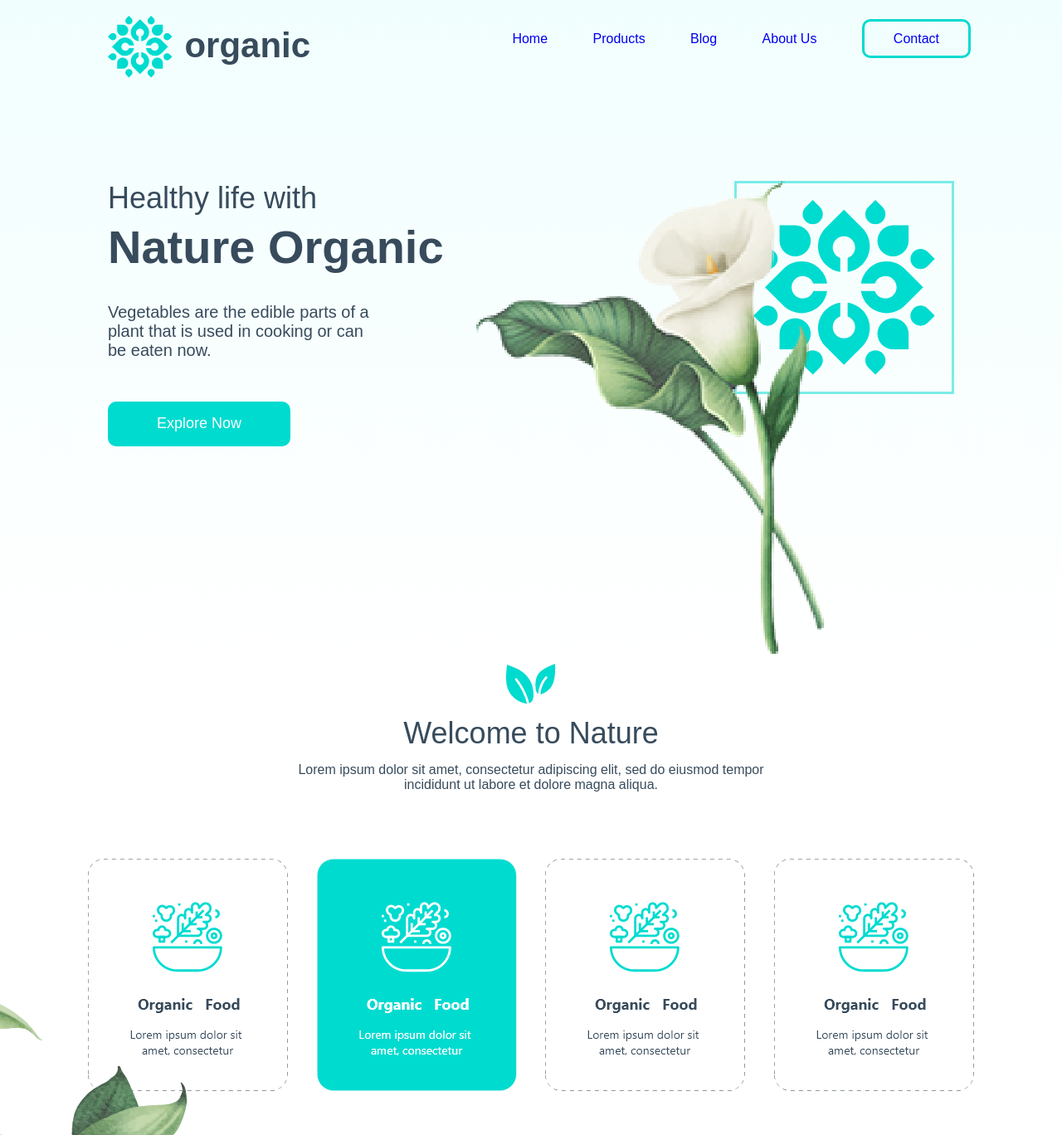
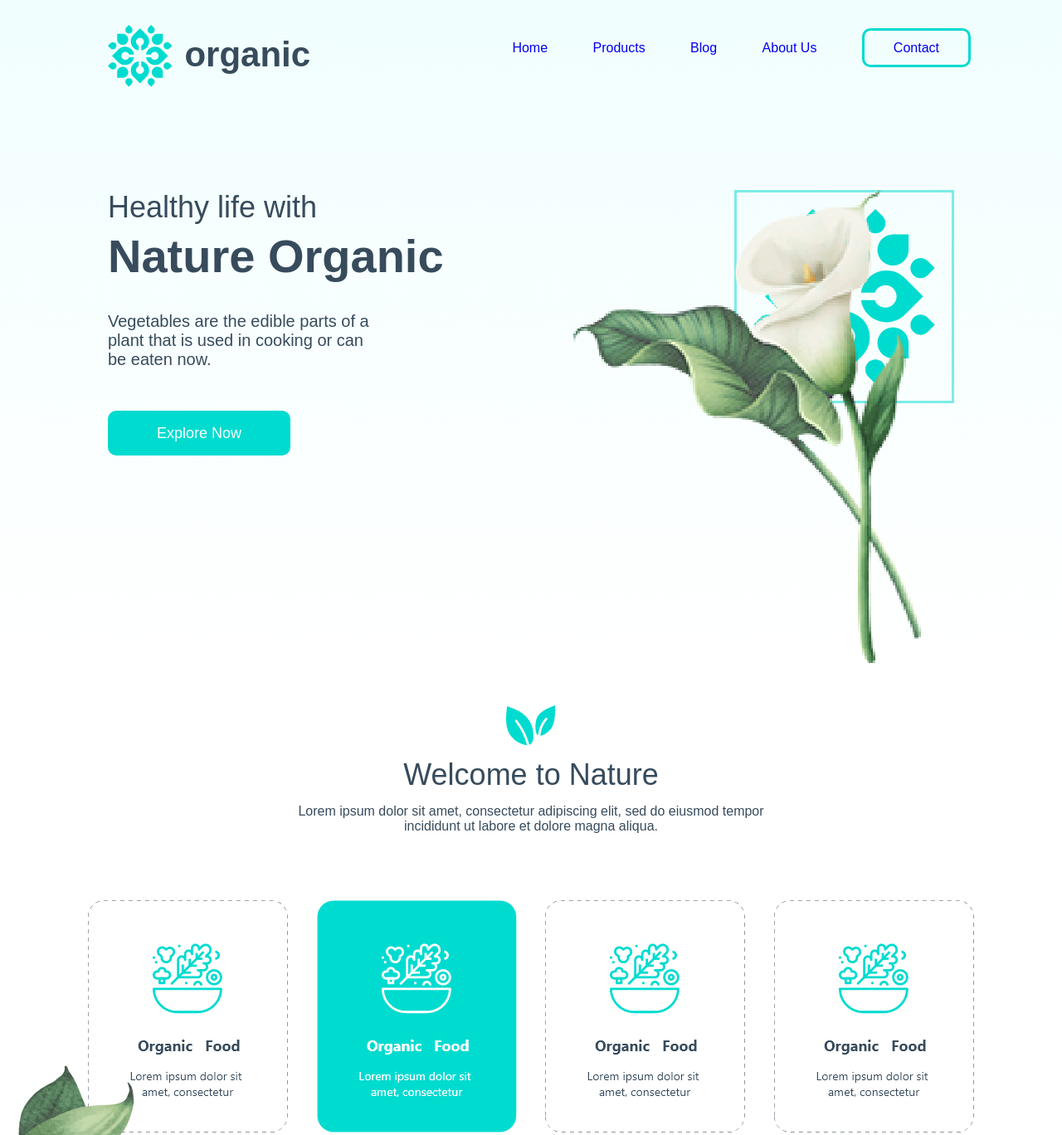
Before and after one commit to abhayxkumar/Organic-homepage, a plain HTML site: page index.html in a window 1280 px wide. Shown: the top 1368 px of the page at 83% size. Drawn offline with Linux system fonts and the light colour scheme.

Commit message:
final commit

```diff
--- a/style.css
+++ b/style.css
@@ -15,7 +15,8 @@ body {
 .part-1 {
     width: 100%;
     height: 800px;
-    padding: 18.5px 110px 106px 130px;
+    padding: 30px 110px 106px 130px;
+    margin-bottom: 50px;
     background-image: linear-gradient(to bottom, #f1fefe, rgba(241, 254, 254, 0));
 }
 
@@ -121,7 +122,7 @@ li {
 .grp195 {
     display: block;
     grid-row: 1;
-    grid-column: 1 / span 8;
+    grid-column: 4 / span 8;
     padding-top: 0;
     z-index: 1;
 }
@@ -134,7 +135,7 @@ li {
     flex-direction: column;
     align-items: center;
     text-align: center;
-    margin-bottom: 80px;
+    margin-bottom: 120px;
 }
 
 .grp114 {
@@ -218,7 +219,7 @@ li {
     flex-direction: column;
     align-items: center;
     text-align: center;
-    padding-bottom: 200px;
+    padding-bottom: 100px;
 }
 
 .woman {
@@ -254,7 +255,7 @@ li {
 .bg-img {
     position: absolute;
     overflow: hidden;
-    right: 80%;
+    right: 85%;
     top: 120%;
 }
 
@@ -265,7 +266,6 @@ li {
     flex-direction: column;
     align-items: center;
     text-align: center;
-    padding-bottom: 100px;
 }
 
 .heading-part-5 {
@@ -363,6 +363,7 @@ li {
 .footer {
     padding: 50px 120px 0 120px;
     display: flex;
+    justify-content: center;
     background-image: url(assets/Group\ 229.png);
     width: 100%;
     height: 359px;
```
